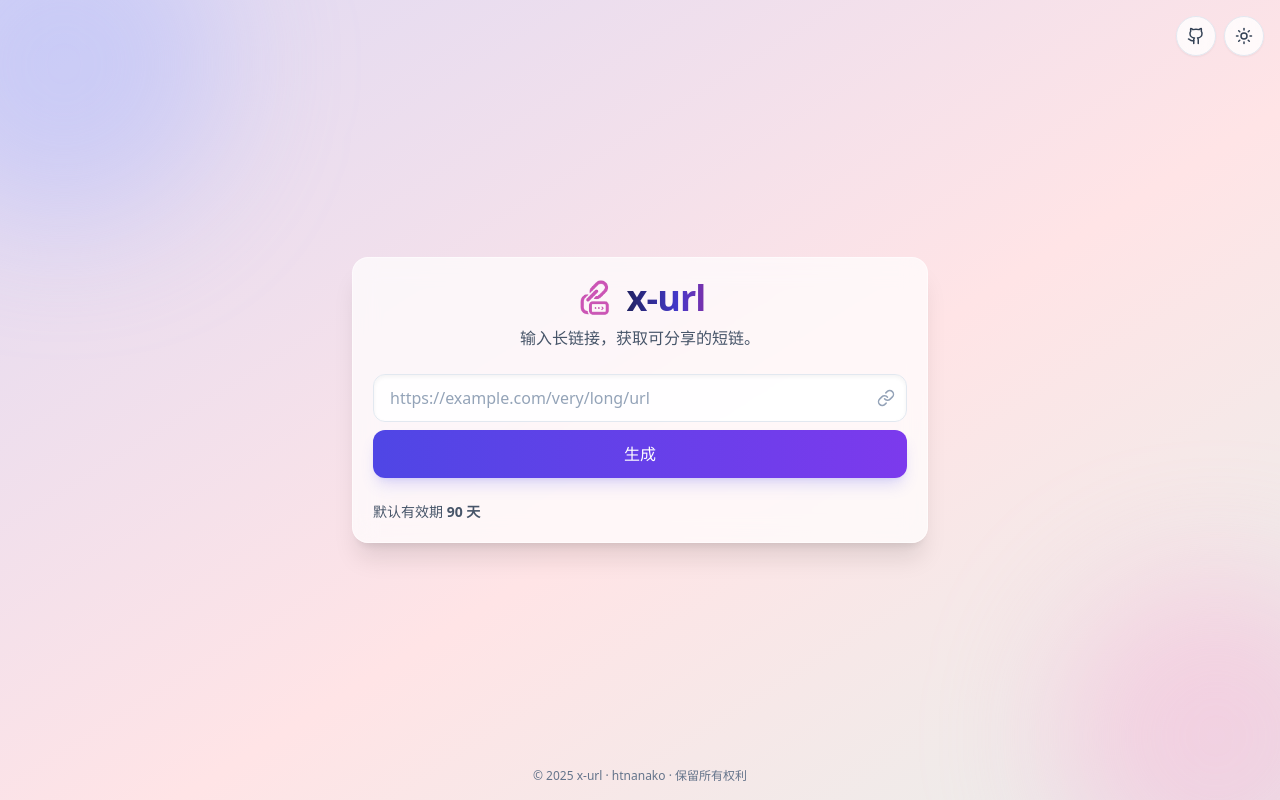
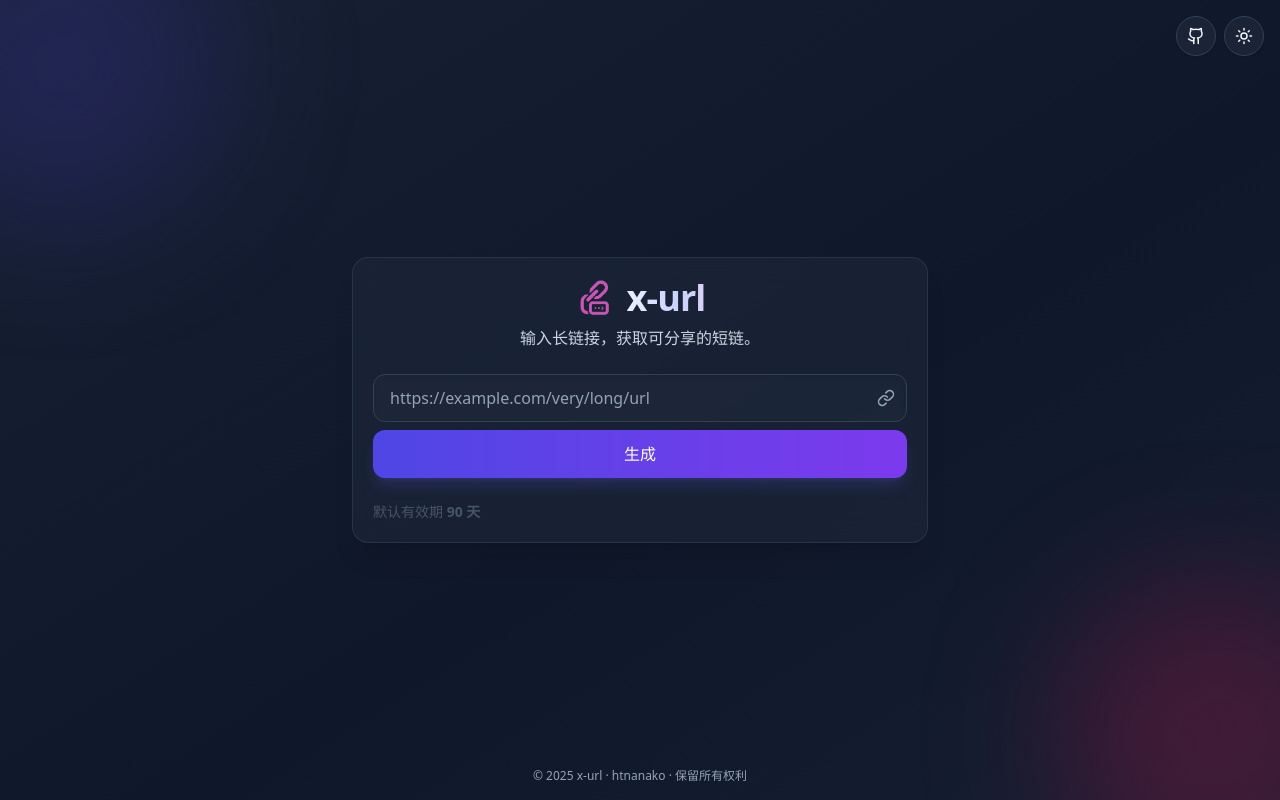
Before and after one commit to htnanako/x-url, a React (Vite) app in the folder frontend/: page / in a window 1280 px wide. Built offline with nearby package versions, Linux system fonts and the light colour scheme.

Commit message:
feat: 🎸 新增主题切换,默认深色主题

```diff
--- a/frontend/tailwind.config.ts
+++ b/frontend/tailwind.config.ts
@@ -2,6 +2,7 @@
 import animate from "tailwindcss-animate";
 
 export default {
+  darkMode: "class",
   content: ["./index.html", "./src/**/*.{ts,tsx}"],
   theme: {
     extend: {
@@ -18,11 +19,21 @@
           '0%': { opacity: '0', transform: 'scale(0.95)' },
           '100%': { opacity: '1', transform: 'scale(1)' },
         },
+        'flip-in': {
+          '0%': { transform: 'rotateY(-180deg)', opacity: '0' },
+          '100%': { transform: 'rotateY(0)', opacity: '1' },
+        },
+        'flip-out': {
+          '0%': { transform: 'rotateY(0)', opacity: '1' },
+          '100%': { transform: 'rotateY(180deg)', opacity: '0' },
+        },
       },
       animation: {
         'gradient-x': 'gradient 8s ease infinite',
         'fade-up': 'fade-up 400ms ease both',
         'scale-in': 'scale-in 200ms ease-out both',
+        'flip-in': 'flip-in 400ms ease both',
+        'flip-out': 'flip-out 400ms ease both',
       },
     },
   },
```
